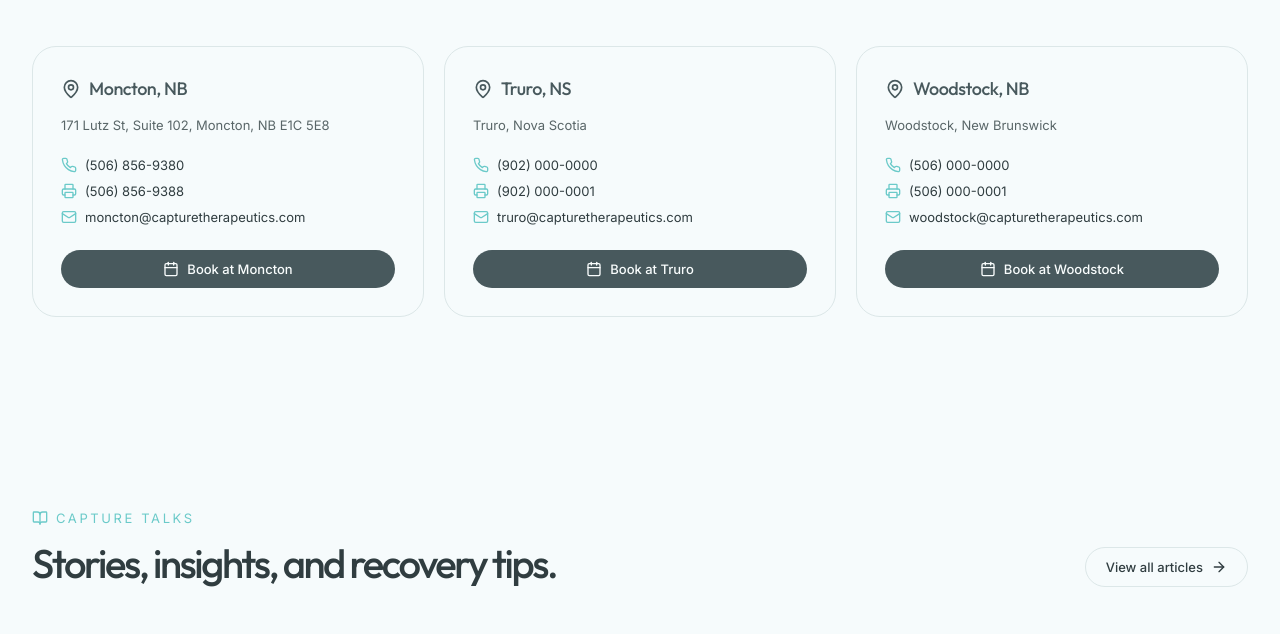
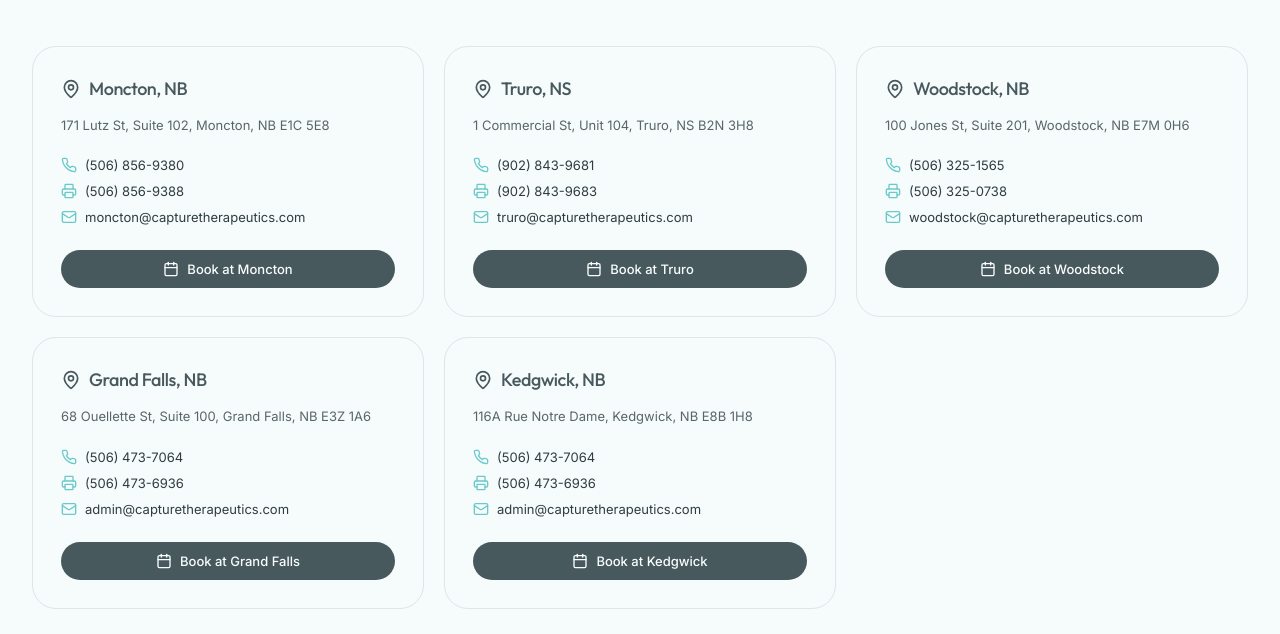
Before and after one commit to natalieehw09-collab/capturetherapeutics, a React (Vite) app: page / in a window 1280 px wide. Shown: the part 7137-7771 px from the top of the page. Built offline with nearby package versions, Linux system fonts and the light colour scheme; grey boxes are pictures that could not be loaded; the HTML template or start-up script is replaced by a standard one.

Commit message:
Changes
Co-authored-by: natalieehw09-collab <291864971+natalieehw09-collab@users.noreply.github.com>

```diff
--- a/src/pages/Index.tsx
+++ b/src/pages/Index.tsx
@@ -133,17 +133,31 @@ const LOCATIONS = [
   },
   {
     city: "Truro, NS",
-    address: "Truro, Nova Scotia",
-    phone: "(902) 000-0000",
-    fax: "(902) 000-0001",
+    address: "1 Commercial St, Unit 104, Truro, NS B2N 3H8",
+    phone: "(902) 843-9681",
+    fax: "(902) 843-9683",
     email: "truro@capturetherapeutics.com",
   },
   {
     city: "Woodstock, NB",
-    address: "Woodstock, New Brunswick",
-    phone: "(506) 000-0000",
-    fax: "(506) 000-0001",
+    address: "100 Jones St, Suite 201, Woodstock, NB E7M 0H6",
+    phone: "(506) 325-1565",
+    fax: "(506) 325-0738",
     email: "woodstock@capturetherapeutics.com",
+  },
+  {
+    city: "Grand Falls, NB",
+    address: "68 Ouellette St, Suite 100, Grand Falls, NB E3Z 1A6",
+    phone: "(506) 473-7064",
+    fax: "(506) 473-6936",
+    email: "admin@capturetherapeutics.com",
+  },
+  {
+    city: "Kedgwick, NB",
+    address: "116A Rue Notre Dame, Kedgwick, NB E8B 1H8",
+    phone: "(506) 473-7064",
+    fax: "(506) 473-6936",
+    email: "admin@capturetherapeutics.com",
   },
 ];
 
```
